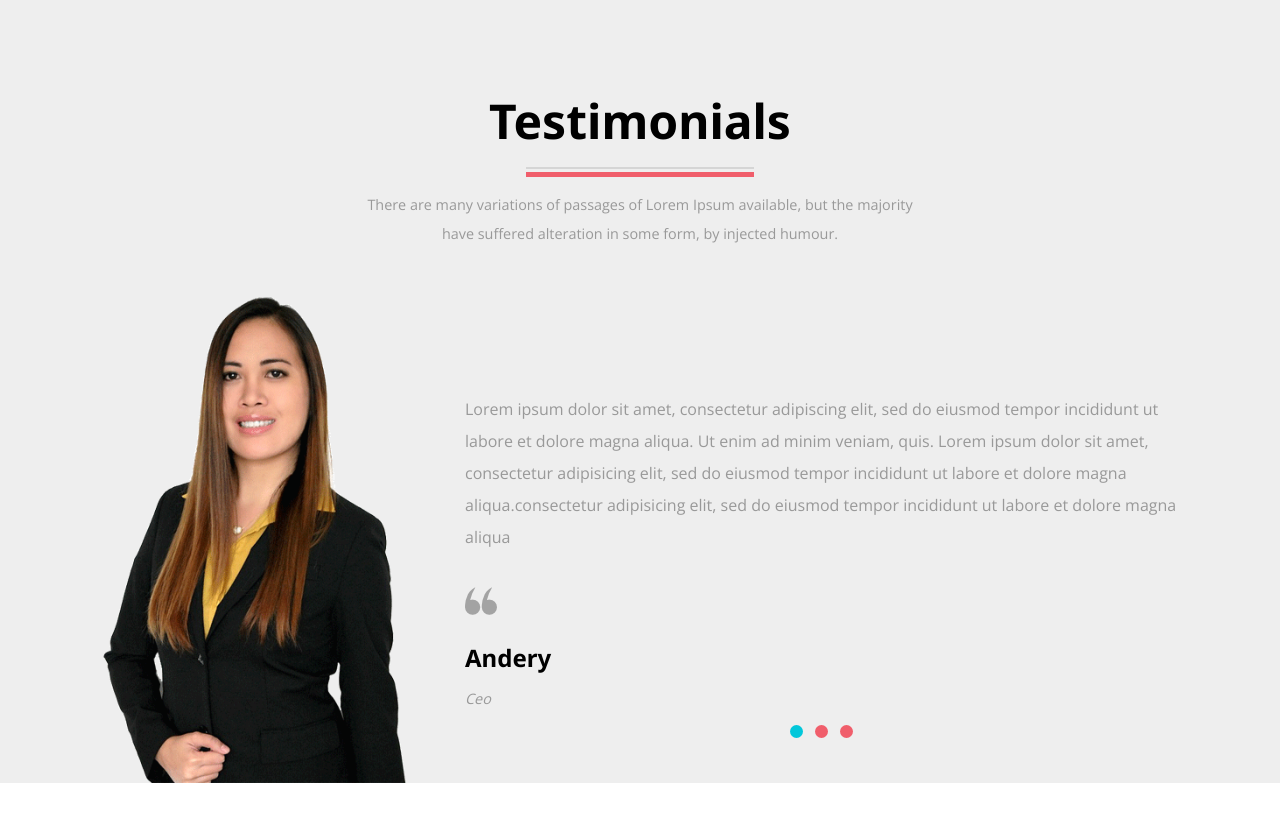
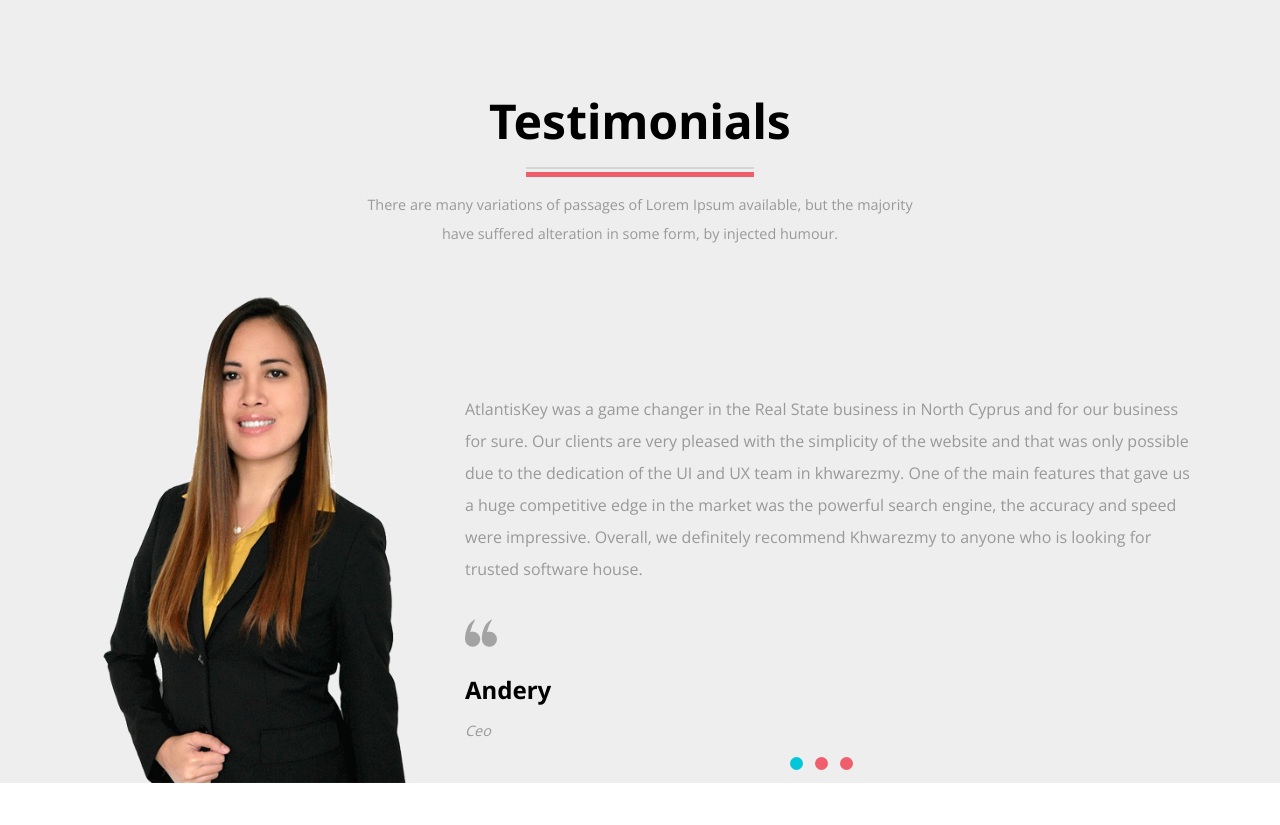
Before and after one commit to mahdy-nasr/khwarezmy, a PHP site: page / in a window 1280 px wide. Shown: the part 2813-3638 px from the top of the page. Run offline with PHP 8.4, Linux system fonts and the light colour scheme.

Commit message:
done with testmonials

```diff
--- a/index.php
+++ b/index.php
@@ -419,28 +419,22 @@
 					<div class="col-md-8 test-grid1">
 					 <div id="owl-demo2" class="owl-carousel">
 							   			<div class=" test-grid">
-						<p>Lorem ipsum dolor sit amet, consectetur adipiscing elit, sed do eiusmod tempor incididunt ut labore et dolore magna aliqua. Ut enim ad minim veniam, quis.
-						Lorem ipsum dolor sit amet, consectetur adipisicing elit, sed do eiusmod
-								tempor incididunt ut labore et dolore magna aliqua.consectetur adipisicing elit, sed do eiusmod
-								tempor incididunt ut labore et dolore magna aliqua</p>
+						<p>AtlantisKey was a game changer in the Real State business in North Cyprus and for our business for sure. Our clients are very pleased with the simplicity of the website and that was only possible due to the dedication of the UI and UX team in khwarezmy.
+One of the main features that gave us a huge competitive edge in the market was the powerful search engine, the accuracy and speed were impressive.
+Overall, we definitely recommend Khwarezmy to anyone who is looking for trusted software house.</p>
 							<img src="images/left-1.png" alt="" class="img-responsive">
 						<h4>Andery</h4>
 						<span>Ceo</span>
 					</div>
 								<div class=" test-grid">
-						<p>Lorem ipsum dolor sit amet, consectetur adipiscing elit, sed do eiusmod tempor incididunt ut labore et dolore magna aliqua. Ut enim ad minim veniam, quis.
-						Lorem ipsum dolor sit amet, consectetur adipisicing elit, sed do eiusmod
-								tempor incididunt ut labore et dolore magna aliqua.consectetur adipisicing elit, sed do eiusmod
-								tempor incididunt ut labore et dolore magna aliqua</p>
+						<p>Khwarezmy was more like an in-house development department to us than an outsourcing software house. They got involved and provide support from the ideation phase until the launching day. What was more satisfying was their continuous support after lunching.
+We can not wait to launch our mobile app.</p>
 							<img src="images/left-1.png" alt="" class="img-responsive">
 						<h4>Andery</h4>
 						<span>Ceo</span>
 					</div>
 	<div class=" test-grid">
-						<p>Lorem ipsum dolor sit amet, consectetur adipiscing elit, sed do eiusmod tempor incididunt ut labore et dolore magna aliqua. Ut enim ad minim veniam, quis.
-						Lorem ipsum dolor sit amet, consectetur adipisicing elit, sed do eiusmod
-								tempor incididunt ut labore et dolore magna aliqua.consectetur adipisicing elit, sed do eiusmod
-								tempor incididunt ut labore et dolore magna aliqua</p>
+						<p>I did not need a CTO, Khwarezmy was more than enough for me to open my startup and start making money. And best of all, I did not need an app as the website is completely responsive.</p>
 							<img src="images/left-1.png" alt="" class="img-responsive">
 						<h4>Andery</h4>
 						<span>Ceo</span>
```
